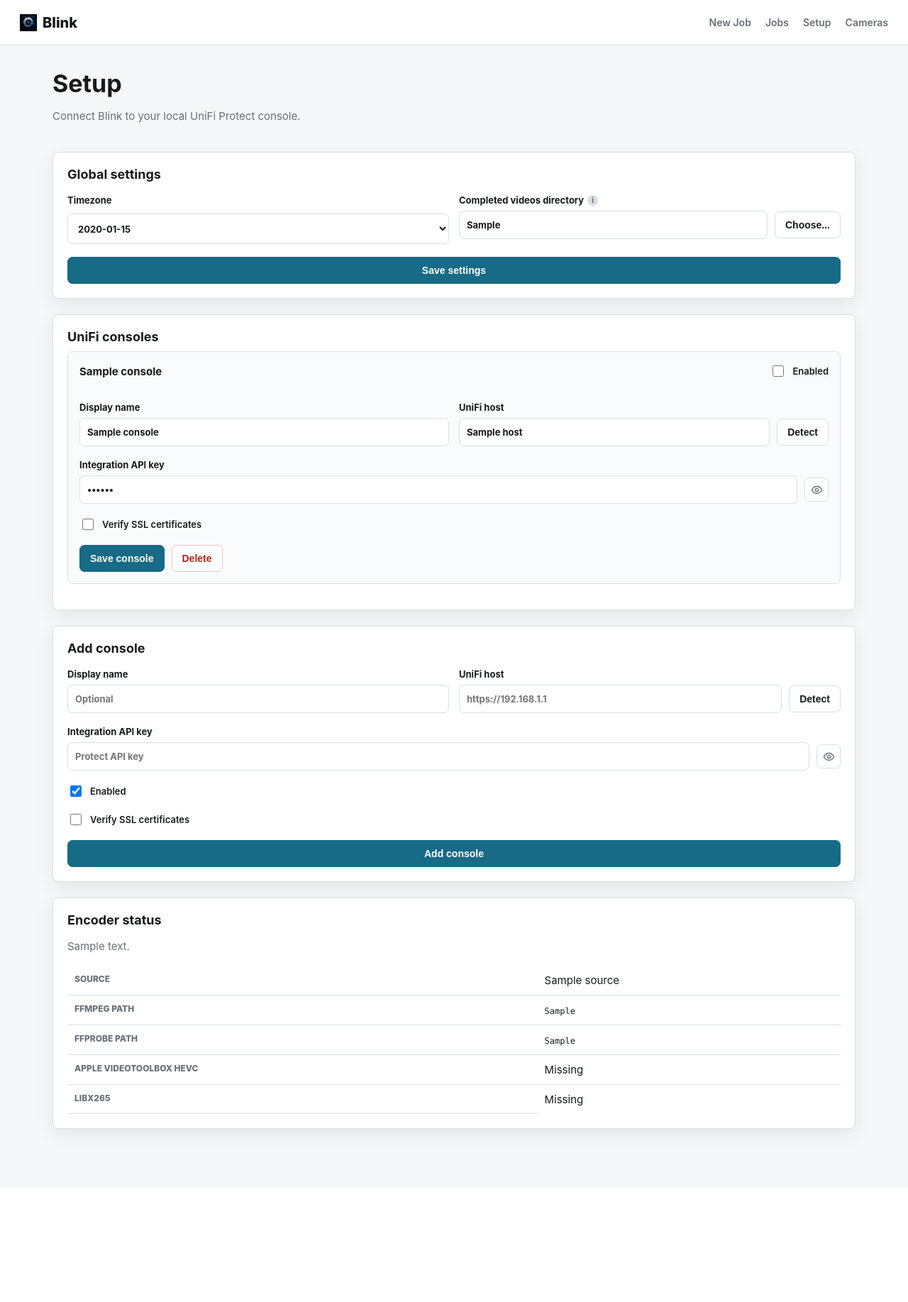
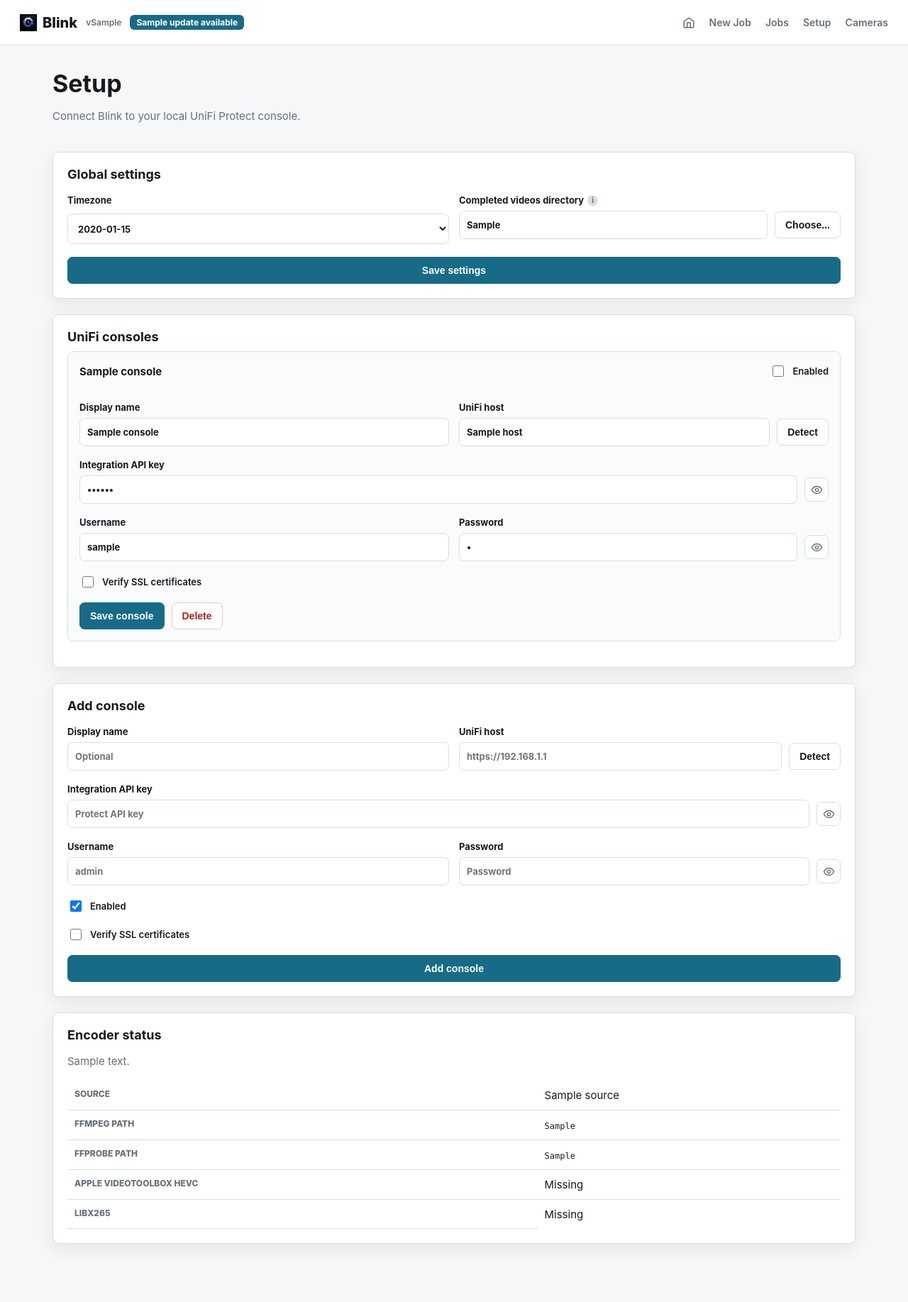
Before and after one commit to aniceberg/Blink, a FastAPI app: template app/templates/setup.html in a window 1280 px wide. Shown: the whole page at 71% size. Before the commit the page ends 1609 px from the top, so only its background shows below. Run offline with FastAPI, Linux system fonts and the light colour scheme; the template is opened without the code that fills it: most values are stand-ins (such as "Sample title", 1, 10 or a date in 2020); data that the repository does not hold is empty; parts of the project's set-up code (start-up, migrations or seed data) failed here and were passed over.

Commit message:
v1.0.1 — console credentials, home button, model display, version badge, update checker
- Require username/password on console setup; validate against UniFi API on save
- Disable autocorrect/autocapitalize on username field
- Add home icon button to nav
- Fix version display (hardcoded __version__ in app/__init__.py)
- Fix model display suppressing empty strings instead of showing Unknown
- Add GitHub update checker with badge in header
- Add console filter checkboxes to New Job page
- Make error log and table text selectable (-webkit-user-select)
- Remove integration API candidates from snapshot/video calls (caused HTTP 500)

Co-Authored-By: Claude Sonnet 4.6 <noreply@anthropic.com>

```diff
--- a/app/__init__.py
+++ b/app/__init__.py
@@ -1 +1,3 @@
 """Blink historical UniFi timelapse application."""
+
+__version__ = "1.0.1"
--- a/app/main.py
+++ b/app/main.py
@@ -1,5 +1,6 @@
 from __future__ import annotations
 
+import asyncio
 import shutil
 from contextlib import asynccontextmanager
 from datetime import datetime, timezone
@@ -34,6 +35,7 @@ from app.services.ffmpeg import check_ffmpeg
 from app.services.jobs import JobRunner, describe_output_scale
 from app.services.snapshots import SnapshotCache
 from app.services.unifi import UniFiClient
+from app.services.updater import check_for_update, get_cached_update
 from app.store import Store
 from app.utils import (
     detect_default_gateway,
@@ -43,6 +45,8 @@ from app.utils import (
     parse_interval,
     parse_submitted_date,
 )
+
+from app import __version__ as APP_VERSION
 
 ensure_data_dirs()
 ensure_importlib_resources()
@@ -56,6 +60,7 @@ templates.env.cache = None
 @asynccontextmanager
 async def lifespan(app: FastAPI):
     runner.start()
+    asyncio.create_task(check_for_update(APP_VERSION))
     yield
     await runner.stop()
 
@@ -90,6 +95,8 @@ def context(request: Request, **kwargs):
             "output_scale_width": None,
         },
         "describe_output_scale": describe_output_scale,
+        "app_version": APP_VERSION,
+        "update": get_cached_update(),
         **kwargs,
     }
 
@@ -266,8 +273,19 @@ async def setup_post(
     return render(request, "setup.html", saved=True, error=None, timezones=_timezones)
 
 
+async def _validate_console_credentials(host: str, api_key: str, username: str, password: str, verify_ssl: bool) -> str | None:
+    from types import SimpleNamespace
+    settings = SimpleNamespace(host=host, api_key=api_key, username=username or None, password=password or None, verify_ssl=verify_ssl)
+    try:
+        await UniFiClient(settings).test_login()
+    except Exception as exc:
+        return str(exc)
+    return None
+
+
 @app.post("/setup/consoles")
 async def setup_console_create(
+    request: Request,
     name: str = Form(""),
     host: str = Form(...),
     api_key: str = Form(""),
@@ -276,6 +294,9 @@ async def setup_console_create(
     verify_ssl: str | None = Form(None),
     enabled: str | None = Form("on"),
 ):
+    cred_error = await _validate_console_credentials(host, api_key, username, password, bool(verify_ssl))
+    if cred_error:
+        return render(request, "setup.html", saved=False, error=f"Console credentials invalid: {cred_error}", timezones=_timezones)
     store.create_console(
         {
             "name": name,
@@ -292,6 +313,7 @@ async def setup_console_create(
 
 @app.post("/setup/consoles/{console_id}")
 async def setup_console_update(
+    request: Request,
     console_id: int,
     name: str = Form(""),
     host: str = Form(...),
@@ -303,6 +325,9 @@ async def setup_console_update(
 ):
     if not store.get_console(console_id):
         raise HTTPException(status_code=404)
+    cred_error = await _validate_console_credentials(host, api_key, username, password, bool(verify_ssl))
+    if cred_error:
+        return render(request, "setup.html", saved=False, error=f"Console credentials invalid: {cred_error}", timezones=_timezones)
     store.update_console(
         console_id,
         {
--- a/app/static/styles.css
+++ b/app/static/styles.css
@@ -27,7 +27,7 @@ a:hover { text-decoration: underline; }
   height: 64px;
   display: flex;
   align-items: center;
-  justify-content: space-between;
+  gap: 12px;
   padding: 0 28px;
   background: var(--surface);
   border-bottom: 1px solid var(--border);
@@ -37,8 +37,12 @@ a:hover { text-decoration: underline; }
 }
 .brand { color: var(--text); font-weight: 760; font-size: 20px; letter-spacing: 0; display: flex; align-items: center; gap: 8px; }
 .brand-icon { width: 24px; height: 24px; object-fit: contain; }
-nav { display: flex; gap: 20px; }
+.version-badge { color: var(--muted); font-size: 12px; font-weight: 600; }
+.update-badge { font-size: 12px; font-weight: 700; color: #fff; background: var(--accent); border-radius: 6px; padding: 3px 9px; white-space: nowrap; }
+.update-badge:hover { background: var(--accent-strong); text-decoration: none; }
+nav { margin-left: auto; display: flex; align-items: center; gap: 20px; }
 nav a { color: var(--muted); font-weight: 620; font-size: 14px; }
+.nav-icon-link { display: flex; align-items: center; }
 .shell { max-width: 1180px; margin: 0 auto; padding: 34px 24px 60px; }
 .page-head {
   display: flex;
@@ -515,12 +519,16 @@ input, select {
 }
 .error-box {
   white-space: pre-wrap;
+  -webkit-user-select: text;
+  user-select: text;
   background: #fff6f5;
   color: var(--danger);
   border: 1px solid #efc6c0;
   padding: 12px;
   border-radius: 7px;
 }
+th, td { -webkit-user-select: text; user-select: text; }
+code { -webkit-user-select: text; user-select: text; }
 @media (max-width: 780px) {
   .topbar { align-items: flex-start; height: auto; padding: 16px; flex-direction: column; gap: 12px; }
   nav { flex-wrap: wrap; gap: 12px; }
--- a/app/templates/base.html
+++ b/app/templates/base.html
@@ -10,7 +10,17 @@
   <body>
     <header class="topbar">
       <a class="brand" href="/"><img src="/static/blink-icon.png" alt="" class="brand-icon">Blink</a>
+      <span class="version-badge">v{{ app_version }}</span>
+      {% if update %}
+        <a class="update-badge" href="{{ update.html_url }}" target="_blank" rel="noopener">{{ update.tag_name }} available</a>
+      {% endif %}
       <nav>
+        <a href="/" class="nav-icon-link" aria-label="Home">
+          <svg width="18" height="18" viewBox="0 0 24 24" fill="none" stroke="currentColor" stroke-width="2" stroke-linecap="round" stroke-linejoin="round" aria-hidden="true">
+            <path d="M3 9.5L12 3l9 6.5V20a1 1 0 0 1-1 1H4a1 1 0 0 1-1-1V9.5Z"/>
+            <path d="M9 21V12h6v9"/>
+          </svg>
+        </a>
         <a href="/jobs/new">New Job</a>
         <a href="/jobs">Jobs</a>
         <a href="/setup">Setup</a>
--- a/app/templates/job_new.html
+++ b/app/templates/job_new.html
@@ -18,7 +18,7 @@
     </div>
     {% if cameras %}
       <div data-camera-view-root>
-        {{ camera_views.camera_filters(active_consoles, false) }}
+        {{ camera_views.camera_filters(active_consoles, true) }}
         {{ camera_views.camera_picker_list(cameras) }}
         {{ camera_views.camera_picker_grid(cameras) }}
       </div>
--- a/app/templates/setup.html
+++ b/app/templates/setup.html
@@ -68,6 +68,22 @@
               </button>
             </div>
           </label>
+          <div class="two">
+            <label>Username
+              <input name="username" value="{{ console.username }}" placeholder="admin" required autocomplete="off" autocorrect="off" autocapitalize="off" spellcheck="false">
+            </label>
+            <label>Password
+              <div class="secret-field">
+                <input name="password" value="{{ console.password }}" placeholder="Password" type="password" required data-secret-input>
+                <button class="icon-button" type="button" title="Show password" aria-label="Show password" data-toggle-secret>
+                  <svg viewBox="0 0 24 24" aria-hidden="true">
+                    <path d="M2 12s3.5-7 10-7 10 7 10 7-3.5 7-10 7S2 12 2 12Z"></path>
+                    <circle cx="12" cy="12" r="3"></circle>
+                  </svg>
+                </button>
+              </div>
+            </label>
+          </div>
           <label class="check"><input type="checkbox" name="verify_ssl" {% if console.verify_ssl %}checked{% endif %}> Verify SSL certificates</label>
           <div class="actions">
             <button class="button primary" type="submit">Save console</button>
@@ -107,6 +123,22 @@
       </button>
     </div>
   </label>
+  <div class="two">
+    <label>Username
+      <input name="username" placeholder="admin" required autocomplete="off" autocorrect="off" autocapitalize="off" spellcheck="false">
+    </label>
+    <label>Password
+      <div class="secret-field">
+        <input name="password" placeholder="Password" type="password" required data-secret-input>
+        <button class="icon-button" type="button" title="Show password" aria-label="Show password" data-toggle-secret>
+          <svg viewBox="0 0 24 24" aria-hidden="true">
+            <path d="M2 12s3.5-7 10-7 10 7 10 7-3.5 7-10 7S2 12 2 12Z"></path>
+            <circle cx="12" cy="12" r="3"></circle>
+          </svg>
+        </button>
+      </div>
+    </label>
+  </div>
   <label class="check"><input type="checkbox" name="enabled" checked> Enabled</label>
   <label class="check"><input type="checkbox" name="verify_ssl"> Verify SSL certificates</label>
   <button class="button primary" type="submit">Add console</button>
```
Also changed, not shown: app/services/unifi.py (+17 -10 lines), app/templates/_camera_views.html (+6 -4 lines).
